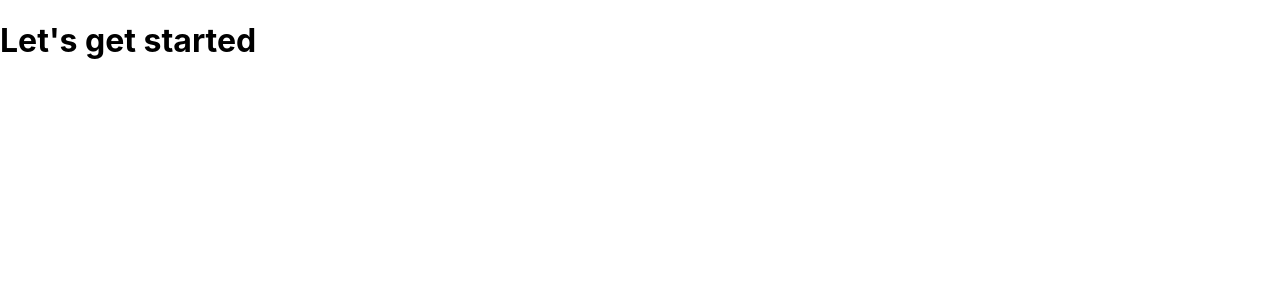
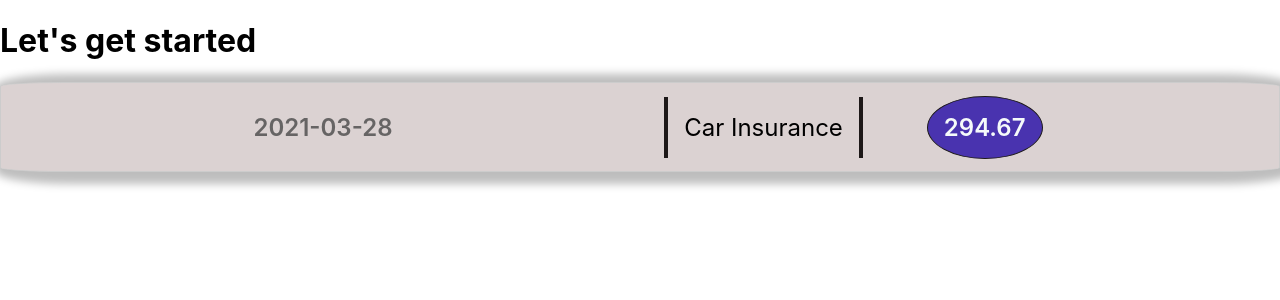
Before and after one commit to Said-laasri/Expense_app, a React (Create React App) app: page / in a window 1280 px wide. Shown: the top 300 px of the page. Built offline with nearby package versions, Linux system fonts and the light colour scheme.

Commit message:
Import ExpenseItem

```diff
--- a/src/App.js
+++ b/src/App.js
@@ -1,10 +1,12 @@
 import React from 'react';
+import ExpenseItem from './components/ExpenseItem';
 
 function App() {
   return (
-    <div className="App">
-      <header className="App-header">
+    <div >
+      <header className='app'>
         <h1>Let's get started</h1>
+        <ExpenseItem />
       </header>
     </div>
   );
```
